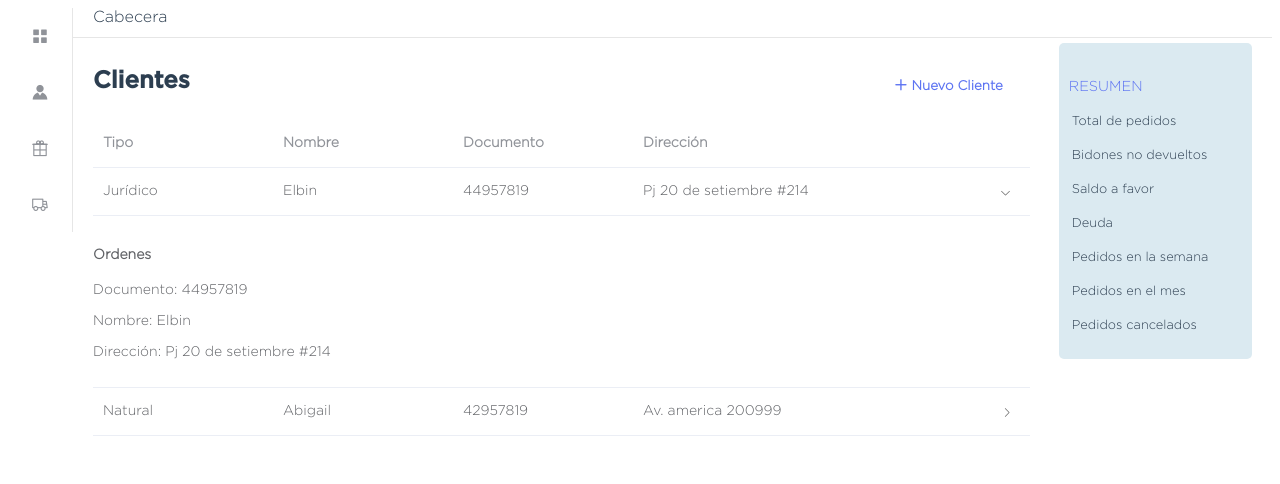
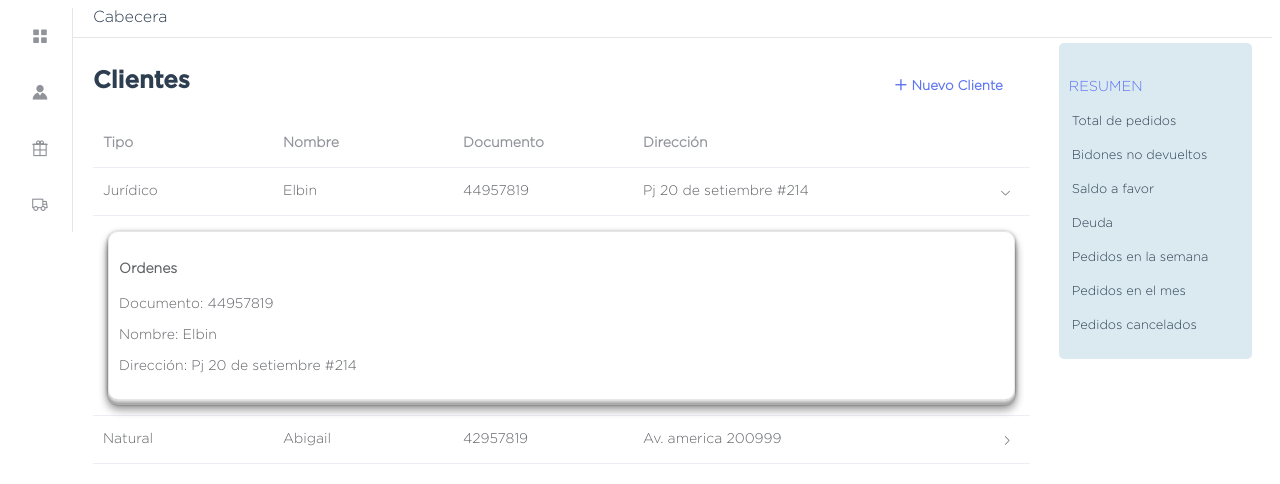
Before and after one commit to elbinfr/agua-app, a Vue app: page / in a window 1280 px wide. Both pictures are taken after a click on the element 1006 px from the left and 191 px from the top of the page. Shown: the top 484 px of the page. Built offline with nearby package versions, Linux system fonts and the light colour scheme.

Commit message:
agregando sombra al detalle de pedido

```diff
--- a/src/assets/css/main.css
+++ b/src/assets/css/main.css
@@ -61,3 +61,18 @@ body{
     color: #fff;
     text-align: center;
 }
+
+.detail-orders{
+    border: solid 1px #E6E6E6;
+    padding: 10px;
+    border-radius: 10px;
+    margin: 5px;
+}
+
+.el-table__expanded-cell{
+    padding: 10px !important;
+}
+
+.sombra {
+box-shadow: 0 1px 0 #ddd, 0 2px 0 #ccc, 0 3px 0 #bbb, 0 4px 0 #aaa, 0 5px 0 #acacac, 0 6px 1px rgba(0,0,0,0.1), 0 0 5px rgba(0,0,0,0.1), 0 1px 3px rgba(0,0,0,0.3), 0 3px 5px rgba(0,0,0,0.2), 0 5px 10px rgba(0,0,0,0.25), 0 10px 10px rgba(0,0,0,0.2), 0 10px 10px rgba(0,0,0,0.15);
+}
--- a/src/components/Content.vue
+++ b/src/components/Content.vue
@@ -11,7 +11,9 @@
                     </h1>
                 </div>
                 <div>
-                    <el-table ref="singleTable" :data="customers" style="width: 97%" highlight-current-row @current-change="handleCurrentChange">
+                    <el-table ref="singleTable" :data="customers" style="width: 97%" highlight-current-row
+                    @current-change="handleCurrentChange"
+                    @expand-change="handleExpandChange">
                         <el-table-column
                             prop="type"
                             label="Tipo"
@@ -33,10 +35,12 @@
                         </el-table-column>
                         <el-table-column type="expand">
                             <template slot-scope="props">
-                                <h4>Ordenes</h4>
-                                <p>Documento: {{ props.row.document }}</p>
-                                <p>Nombre: {{ props.row.name }}</p>
-                                <p>Dirección: {{ props.row.address }}</p>
+                                <div class="detail-orders sombra">
+                                    <h4>Ordenes</h4>
+                                    <p>Documento: {{ props.row.document }}</p>
+                                    <p>Nombre: {{ props.row.name }}</p>
+                                    <p>Dirección: {{ props.row.address }}</p>
+                                </div>
                             </template>
                         </el-table-column>
                     </el-table>
@@ -190,6 +194,10 @@ export default {
         this.finded = true;
         this.currentStadistic = this.stadistics.find(stadistic => stadistic.customer_id == this.currentRow.id);
       },
+      handleExpandChange(row, expandedRows){
+        alert(row);
+        alert(expandedRows);
+      },
       addCustomer: function (e) {
             e.preventDefault();
             this.customers.push({
```
